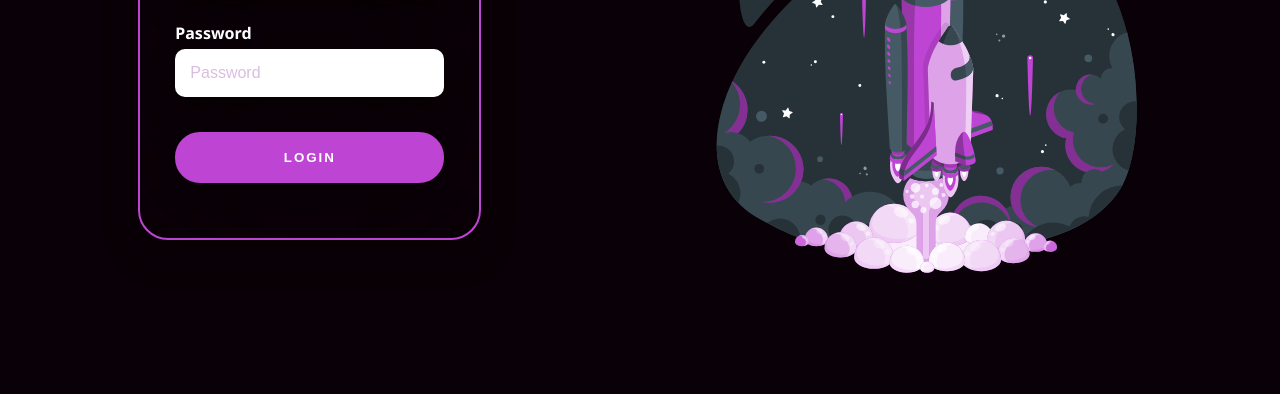
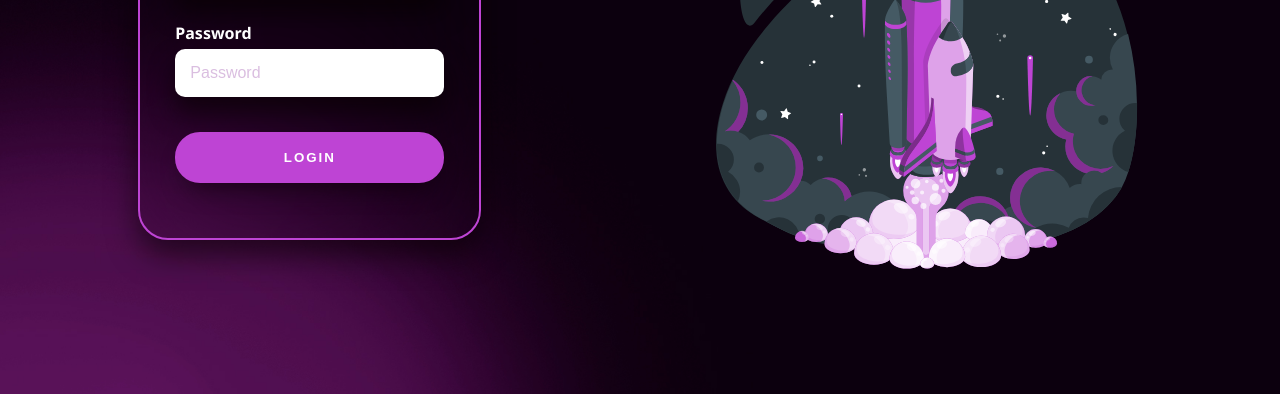
Before and after one commit to vitorribass/cybershiplogin, a plain HTML site: page index.html in a window 1280 px wide. Shown: the part 406-800 px from the top of the page. Drawn offline with Linux system fonts and the light colour scheme.

Commit message:
Update style.css

```diff
--- a/styles/style.css
+++ b/styles/style.css
@@ -10,7 +10,7 @@ body{
     font-family: 'Noto Sans', sans-serif;
     padding: 24px;
     background: #0a0007;
-    background-image: url(PurpleGradientBG.jpg);
+    background-image: url(../PurpleGradientBG.jpg);
     background-size: cover;
     background-attachment: fixed;
     background-repeat: no-repeat;
```
